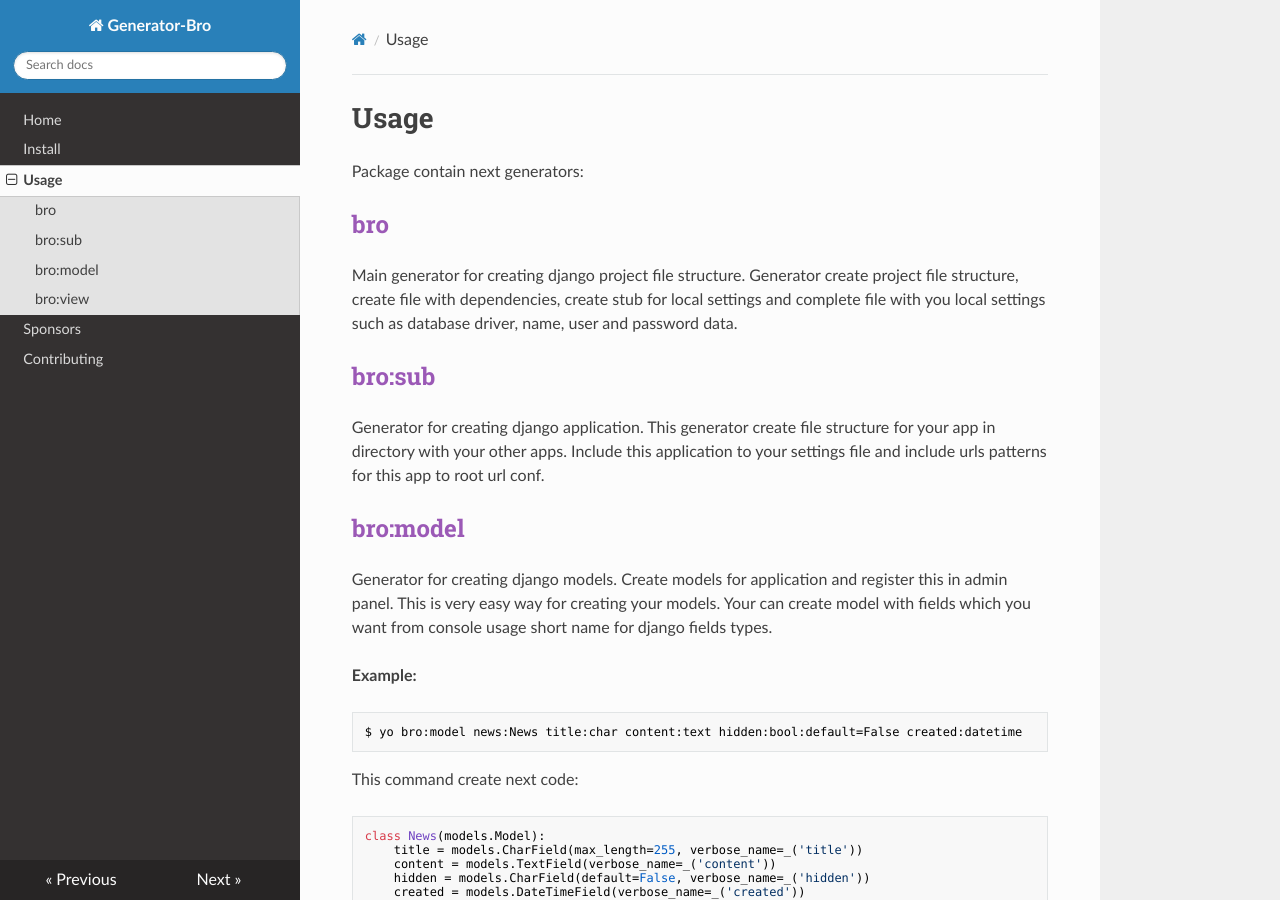
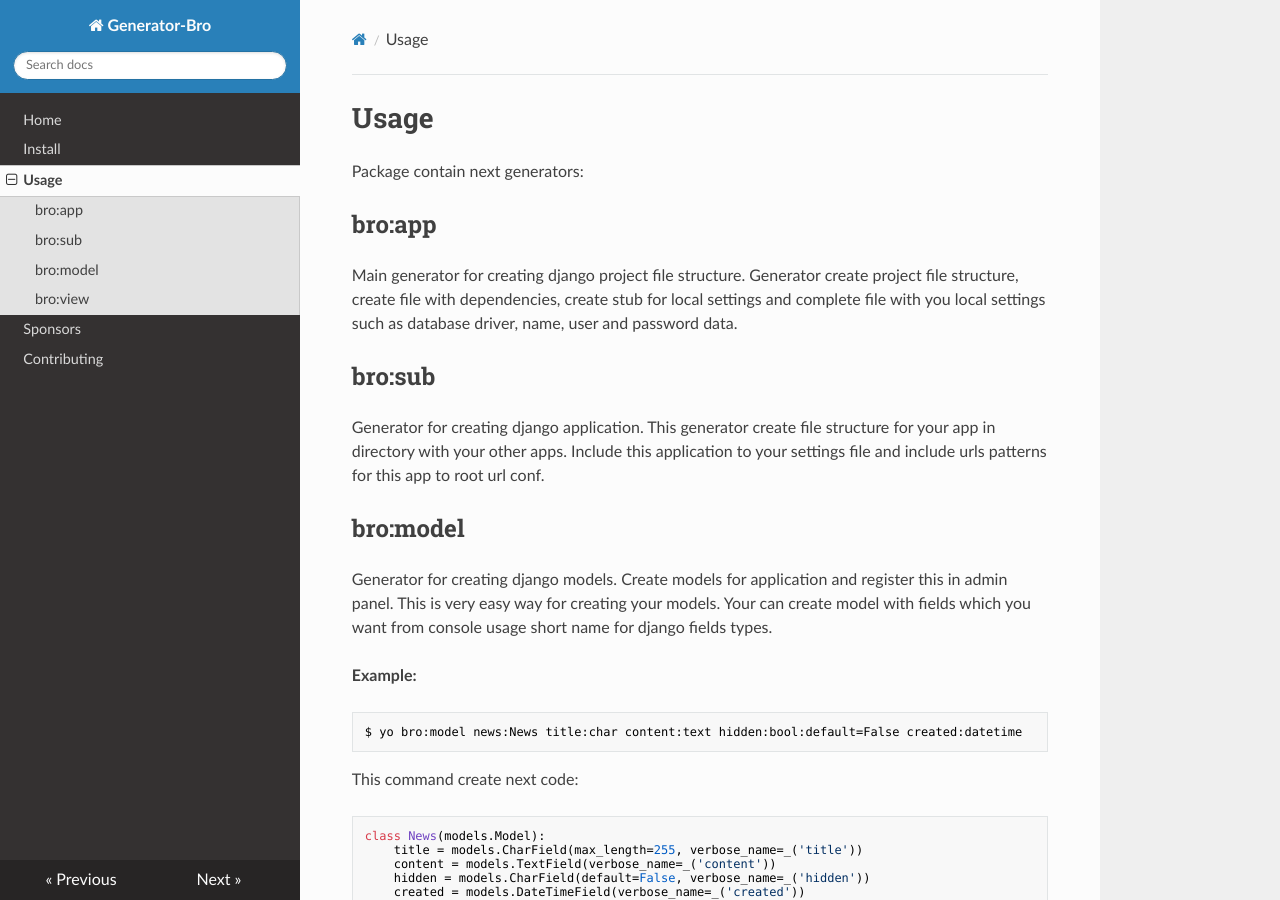
Before and after one commit to lutowolk/generator-bro, an MkDocs documentation site: the page built from docs/usage.md, in a window 1280 px wide and 900 px high. Built offline with MkDocs 1.6.1, drawn with Linux system fonts in a browser that asks for light colours; nearby versions of some CDN libraries; old or Windows-style settings are respelled for this version of MkDocs.

Commit message:
BG-19: small fixes

```diff
--- a/docs/usage.md
+++ b/docs/usage.md
@@ -2,20 +2,20 @@
 
 Package contain next generators:
 
-## [bro]()
+## bro:app
 
 Main generator for creating django project file structure. Generator create
 project file structure, create file with dependencies, create stub for local
 settings and complete file with you local settings such as database driver,
 name, user and password data.
 
-## [bro:sub]()
+## bro:sub
 
 Generator for creating django application. This generator create file structure
 for your app in directory with your other apps. Include this application to your
 settings file and include urls patterns for this app to root url conf.
 
-## [bro:model]()
+## bro:model
 
 Generator for creating django models. Create models for application and register
 this in admin panel. This is very easy way for creating your models. Your can
@@ -44,7 +44,7 @@
 
 For more information about this generator read this [section]().
 
-## [bro:view]()
+## bro:view
 
 Generator for creating generic views. With help this generator you can very fast
 create views for your model. Just enter your model name and tell what kind of views
--- a/mkdocs.yml
+++ b/mkdocs.yml
@@ -1,8 +1,8 @@
 site_name: Generator-Bro
 pages:
-- [index.md, Home]
-- [install.md, Install]
-- [usage.md, Usage]
-- [sponsors.md, Sponsors]
-- [contributing.md, Contributing]
+- ['index.md', 'Home']
+- ['install.md', 'Install']
+- ['usage.md', 'Usage']
+- ['sponsors.md', 'Sponsors']
+- ['contributing.md', 'Contributing']
 theme: readthedocs
```
Also changed, not shown: docs/usage/bro.md (added), docs/usage/bromodel.md (added), docs/usage/brosub.md (added), docs/usage/broview.md (added).
